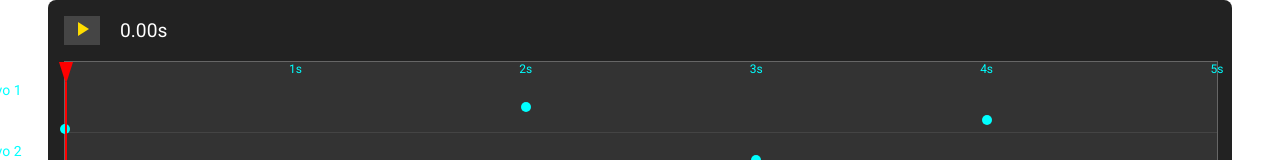
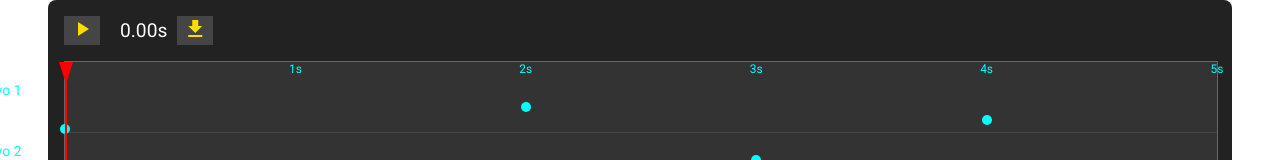
Before and after one commit to peltiern/animatroneek, an Angular app: page / in a window 1280 px wide. Shown: the top 160 px of the page. Built offline with nearby package versions, Linux system fonts and the light colour scheme.

Commit message:
Amélioration de la position des keyframes + Ajout d'un bouton d'export

```diff
--- a/angular.json
+++ b/angular.json
@@ -51,7 +51,10 @@
             "development": {
               "optimization": false,
               "extractLicenses": false,
-              "sourceMap": true
+              "sourceMap": true,
+              "fileReplacements": [],
+              "watch": true,
+              "poll": 1000
             }
           },
           "defaultConfiguration": "production"
--- a/src/app/timeline/timeline.component.html
+++ b/src/app/timeline/timeline.component.html
@@ -4,6 +4,9 @@
 			<mat-icon>{{ isPlaying ? 'pause' : 'play_arrow' }}</mat-icon>
 		</button>
 		<span class="timecode">{{ currentTime.toFixed(2) }}s</span>
+		<button class="round-button" (click)="exportKeyframes()">
+			<mat-icon>download</mat-icon>
+		</button>
 	</div>
 
 	<div class="timeline">
@@ -13,7 +16,8 @@
 			</span>
 		</div>
 
-    <div class="time-indicator" [style.left.%]="(currentTime / maxTime) * 100" (mousedown)="onIndicatorDragStart($event)">
+		<div class="time-indicator" [style.left.%]="(currentTime / maxTime) * 100"
+			 (mousedown)="onIndicatorDragStart($event)">
 			<div class="indicator-handle"></div>
 		</div>
 
--- a/src/app/timeline/timeline.component.ts
+++ b/src/app/timeline/timeline.component.ts
@@ -125,10 +125,12 @@ export class TimelineComponent implements OnInit {
     const onMouseMove = (moveEvent: MouseEvent) => {
       const newPosition = moveEvent.clientX - timelineRect.left;
       const newTime = this.getTimeFromPosition(newPosition);
-      const newAngle = 180 - (moveEvent.clientY - trackRect.top);
+      const newAngle = 180 - ((moveEvent.clientY - trackRect.top) * 180 / 50);
 
       keyframe.time = Math.max(0, Math.min(newTime, this.maxTime));
       keyframe.angle = Math.max(0, Math.min(180, newAngle));
+
+      console.log(`keyframe time = ${keyframe.time} , angle = ${keyframe.angle} degrees`);
     };
 
     const onMouseUp = () => {
@@ -150,7 +152,9 @@ export class TimelineComponent implements OnInit {
 
     const track = (event.target as HTMLElement).closest('.servo-track') as HTMLElement;
     const trackRect = track.getBoundingClientRect();
-    const newAngle = 180 - (event.clientY - trackRect.top);
+    const newAngle = 180 - ((event.clientY - trackRect.top) * 180 / 50);
+
+    console.log(`new keyframe time = ${newTime} , angle = ${newAngle} degrees, servo = ${servo.name}`);
 
     servo.keyframes.push({ time: newTime, angle: newAngle });
   }
@@ -185,4 +189,14 @@ export class TimelineComponent implements OnInit {
   counter(n: number): number[] {
     return Array.from({ length: n }, (_, i) => i + 1);
   }
+
+  exportKeyframes() {
+    const dataStr = "data:text/json;charset=utf-8," + encodeURIComponent(JSON.stringify(this.servos, null, 2));
+    const downloadAnchor = document.createElement('a');
+    downloadAnchor.setAttribute("href", dataStr);
+    downloadAnchor.setAttribute("download", "keyframes.json");
+    document.body.appendChild(downloadAnchor);
+    downloadAnchor.click();
+    document.body.removeChild(downloadAnchor);
+  }
 }
```
Lines whose indentation alone changed are shown as unchanged.
